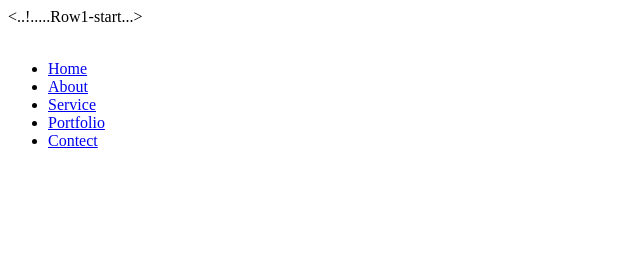
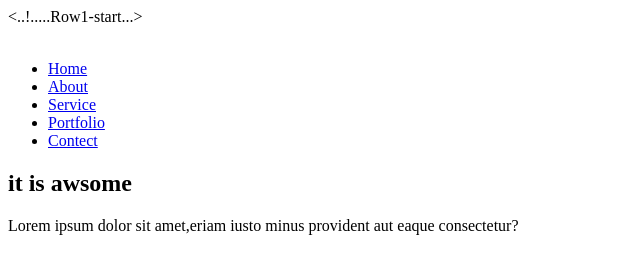
Before and after one commit to sonoopcg/basic-project-html-css, a plain HTML site: page project.html in a window 1280 px wide. Shown: the whole page, without its empty margins (0-640 px from the left). Drawn offline with Linux system fonts and the light colour scheme.

Commit message:
row-2-complite

```diff
--- a/project.html
+++ b/project.html
@@ -26,6 +26,13 @@
         </div>
     </section>
     <!..Row1...end...>
-
+    <!...Row2...start..>
+    <section id="row2">
+        <div class="banner-section">
+            <h1>it is awsome</h1>
+            <p>Lorem ipsum dolor sit amet,eriam iusto minus provident aut eaque consectetur?</p>
+        </div>
+    </section>
+<!...ROw2...end..>
 </body>
 </html>
```
